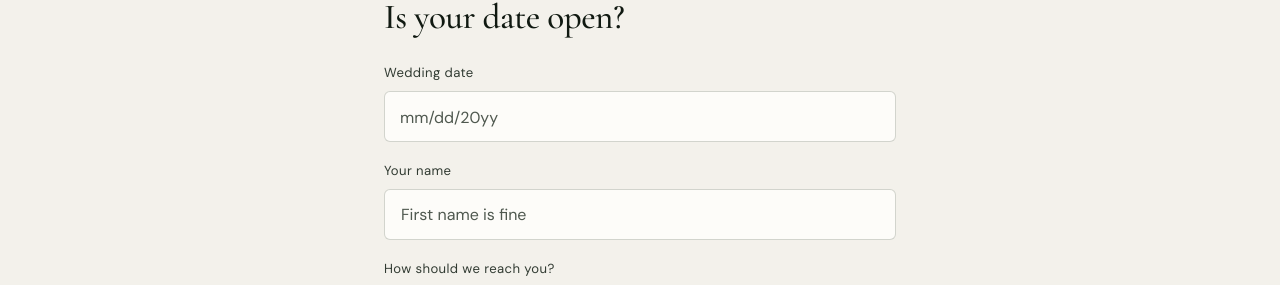
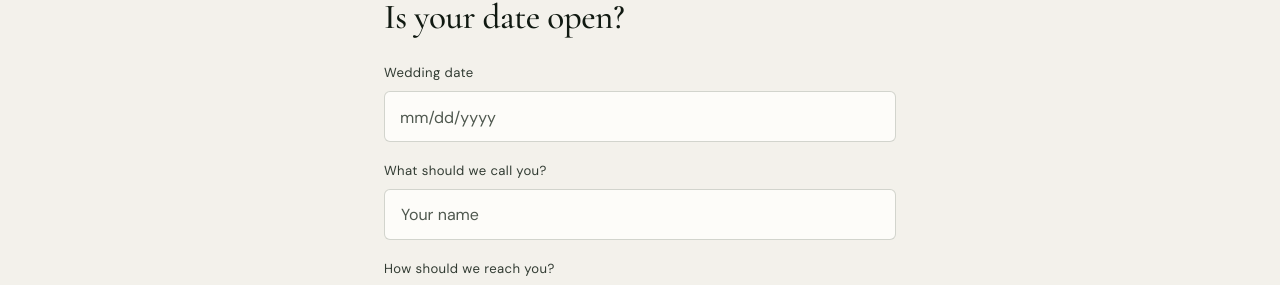
Before and after one commit to jshplhm/goldenflowers, a Jekyll site: the page built from consultation-form/index.md, in a window 1280 px wide and 900 px high, scrolled down 865 px. Shown: the part 153-438 px from the top of the window. Built offline with Jekyll 4.4.1, drawn with Linux system fonts in a browser that asks for light colours.

Commit message:
Consult form: name label→"What should we call you?", fix date ghost, sync page form
- Name: label "What should we call you?" + placeholder "Your name" (drops
  the "Jordan" example; pairs with "How should we reach you?")
- Date hint: the visible text is the JS .date-ghost, not the input
  placeholder — the earlier mm/dd/yyyy change was invisible. Fixed the
  ghost string in redesign-consult-js.html.
- Standalone /consultation-form page form was a separate copy still on the
  old budget (5 ranges → server now rejects them as spam), button, name,
  and date hint. Synced all four to match the modal.

Co-Authored-By: Claude Opus 4.8 <noreply@anthropic.com>

```diff
--- a/_includes/consult-modal.html
+++ b/_includes/consult-modal.html
@@ -20,8 +20,8 @@
           <input type="text" id="m-date" name="date" placeholder="mm/dd/yyyy" inputmode="numeric" maxlength="10" autocomplete="off" data-date-mask required>
         </div>
         <div class="field-full">
-          <label for="m-name">Your name</label>
-          <input type="text" id="m-name" name="name" placeholder="Jordan" autocomplete="name" required>
+          <label for="m-name">What should we call you?</label>
+          <input type="text" id="m-name" name="name" placeholder="Your name" autocomplete="name" required>
         </div>
         {%- comment -%} Contact chooser, check all that apply: each checked
         channel reveals its field (CSS :has() covers no-JS; JS enables/
--- a/_includes/redesign-consult-js.html
+++ b/_includes/redesign-consult-js.html
@@ -299,7 +299,7 @@ function appendCommon_(params, form){
     var gt=document.createElement('span'); gt.className='gt'; var rest=document.createTextNode('');
     ghost.appendChild(gt); ghost.appendChild(rest); field.appendChild(ghost);
     el.removeAttribute('placeholder');
-    function render(){ gt.textContent=el.value; rest.nodeValue='mm/dd/20yy'.slice(el.value.length); }
+    function render(){ gt.textContent=el.value; rest.nodeValue='mm/dd/yyyy'.slice(el.value.length); }
     // Mostly vestigial now that the mask expands 2-digit years live, but a
     // paste or delete can still leave a bare 2-digit year at blur/Continue.
     // "20" is exempt: that's the century prefix mid-type (someone typing
--- a/consultation-form/index.md
+++ b/consultation-form/index.md
@@ -55,11 +55,11 @@ redirect_from:
       <div class="form-step-1">
         <div class="field-full">
           <label for="date">Wedding date</label>
-          <input type="text" id="date" name="date" placeholder="mm/dd/20yy" inputmode="numeric" maxlength="10" autocomplete="off" data-date-mask required>
+          <input type="text" id="date" name="date" placeholder="mm/dd/yyyy" inputmode="numeric" maxlength="10" autocomplete="off" data-date-mask required>
         </div>
         <div class="field-full">
-          <label for="name">Your name</label>
-          <input type="text" id="name" name="name" placeholder="First name is fine" autocomplete="name" required>
+          <label for="name">What should we call you?</label>
+          <input type="text" id="name" name="name" placeholder="Your name" autocomplete="name" required>
         </div>
         <!-- Contact chooser, check all that apply: each checked channel
              reveals its field (CSS :has() covers no-JS; JS enables/disables
@@ -122,7 +121,7 @@ redirect_from:
           <textarea id="message" name="message" placeholder="Guest count, must-have flowers, inspiration..." rows="4"></textarea>
         </div>
         <div class="form-submit field-full">
-          <button type="submit" class="btn-primary">Check my date &rarr;</button>
+          <button type="submit" class="btn-primary">Check my date</button>
         </div>
       </div>
     </form>
```
Also changed, not shown: other parts of consultation-form/index.md (+2 -3 lines).
